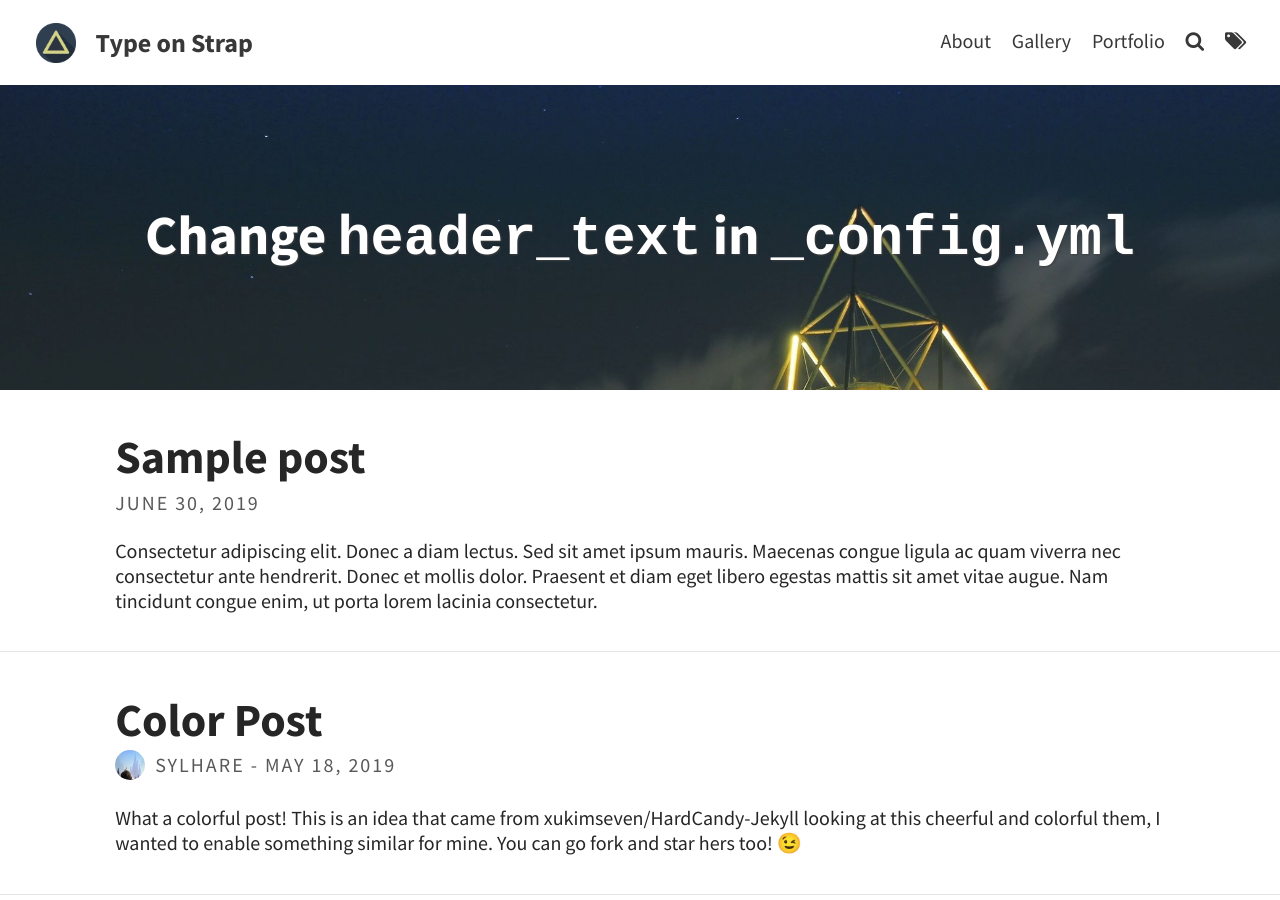
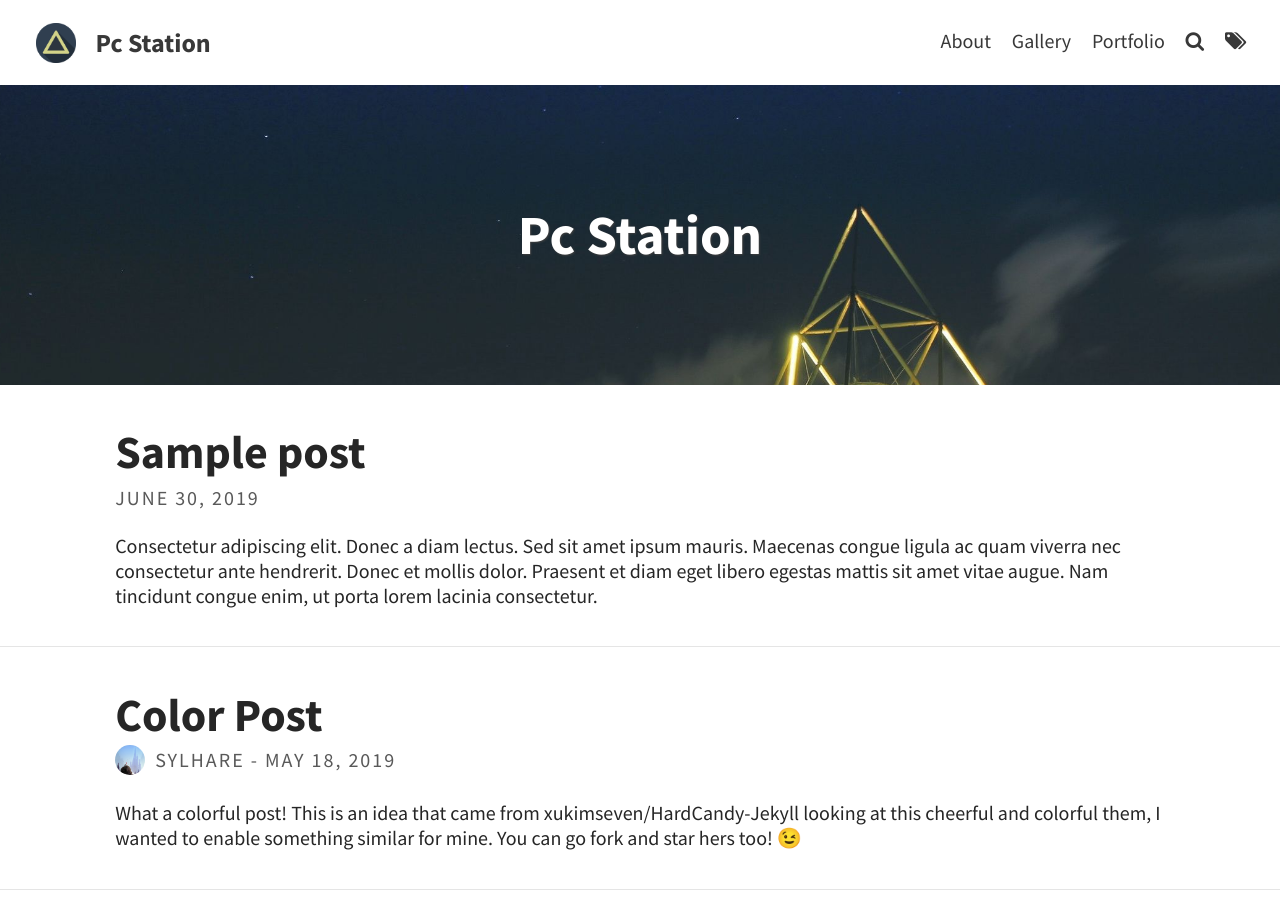
Before and after one commit to pcmaaaaa/pcmaaaaa.github.io, a Jekyll site: the page built from index.html, in a window 1280 px wide and 900 px high. Built offline with Jekyll 4.4.1, drawn with Linux system fonts in a browser that asks for light colours; the list of posts is cut into pages by our own code.

Commit message:
Update _config.yml

```diff
--- a/_config.yml
+++ b/_config.yml
@@ -3,13 +3,13 @@ baseurl: "/Type-on-Strap"
 url: "https://pcmaaaaa.github.io"
 
 # THEME-SPECIFIC CONFIGURATION
-title: Type on Strap                                    # site's title
-description: "A website with blog posts and pages"      # used by search engines
+title: Pc Station                                   # site's title
+description: "Pingchuan Ma's blog"      # used by search engines
 avatar: assets/img/triangle.png                         # Empty for no avatar in navbar
 favicon: assets/favicon.ico                             # Icon displayed in the tab
 
 # Header and footer text
-header_text: Change <code>header_text</code> in <code>_config.yml</code>  # Change Blog header text
+header_text: Pc Station  # Change Blog header text
 header_feature_image: assets/img/pexels/triangular.jpeg
 footer_text: >
   Powered by <a href="https://jekyllrb.com/">Jekyll</a> with <a href="https://github.com/sylhare/Type-on-Strap">Type on Strap</a>
```
